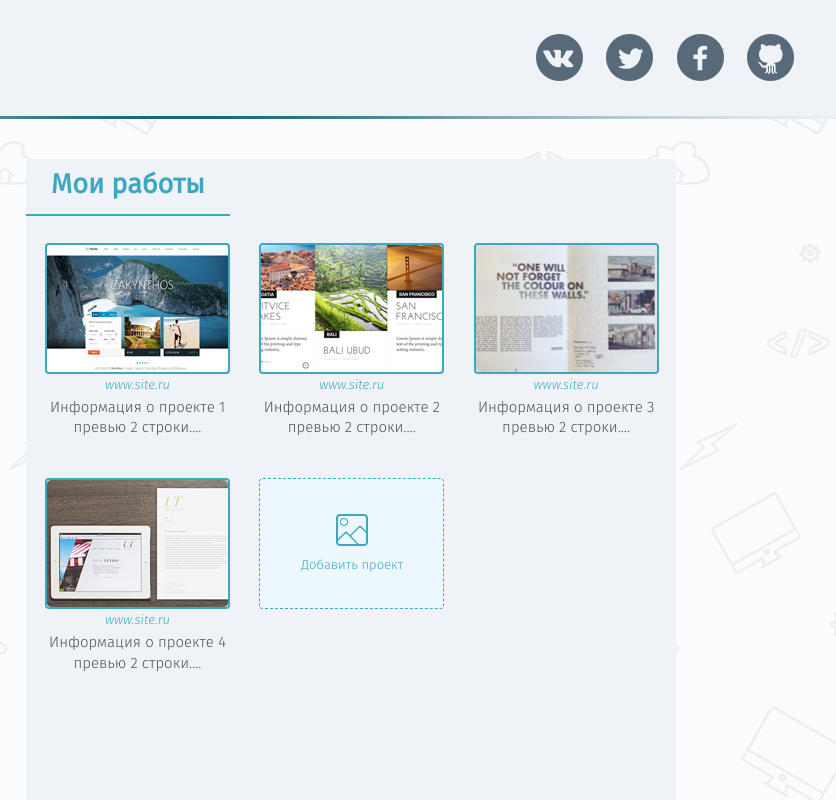
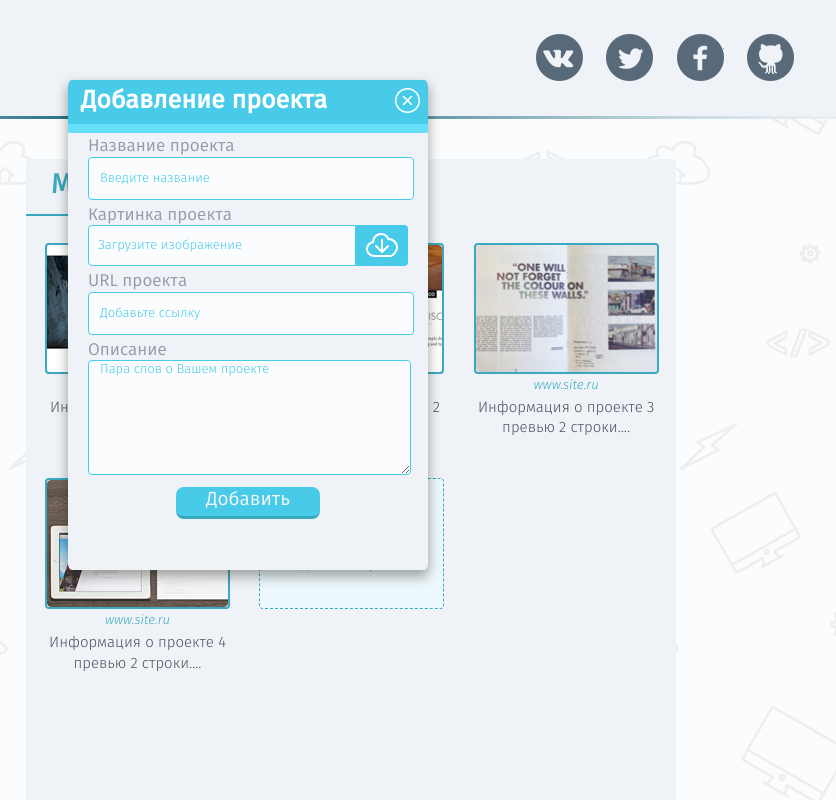
Before and after one commit to fadeevich/loftschool_1, a website: page app/my_works.html in a window 1280 px wide. Shown: the top 800 px of the page, 444-1280 px from the left. Drawn offline with nearby package versions, Linux system fonts and the light colour scheme.

Commit message:
popup add project

```diff
--- a/app/css/my_works.css
+++ b/app/css/my_works.css
@@ -127,3 +127,138 @@
 	text-align: center;
 	line-height: 1.35;
 }
+/*POPUP*/
+.body-darken:after {
+	content: "";
+	display: block;
+	z-index: 10;
+	position: fixed;
+	top: 0px;
+	left: 0px;
+	background-color: #58697a;
+	opacity: 0.75;
+	width: 100%;
+	height: 100%;
+}
+.modal-window {
+	display: block;
+	position: fixed;
+	overflow: hidden;
+	z-index: 20;
+	top: 10%;
+	left: 40%;
+	width: 360px;
+	min-height: 490px;
+	border-radius: 4px/7px;
+	background-color: #eff3f7;
+	box-shadow: 0 6px 12px 1px rgba(13,16,7,.35);
+}
+.modal-window-header {
+	background-color: #48cbe8;
+	border-bottom: 9px solid #67dffa;
+	margin-bottom: 4px;
+}
+.modal-window-title {
+	margin: 0;
+	float: left;
+	font-family: 'fira_sansregular';
+	font-size: 25px;
+	color: #fff;
+	line-height: 44px;
+	text-indent: 13px;
+}
+.modal-window-btn-close {
+	float: right;
+	width: 30px;
+	height: 30px;
+	margin-top: 3px;
+	margin-right: 3px;
+	font-size: 0;
+	background: url(../img/btn-close.png) no-repeat 0px 5px;
+}
+.modal-window-form {
+	margin: 0 auto;
+	width: 320px;;
+}
+input::-webkit-input-placeholder {color:#48cbe8;font-family: 'fira_sanslight';font-size: 13px;text-indent: 9px;}
+input::-moz-placeholder {color:#48cbe8;font-family: 'fira_sanslight';font-size: 13px;text-indent: 9px;}
+input:-moz-placeholder {color:#48cbe8;font-family: 'fira_sanslight';font-size: 13px;text-indent: 9px;}
+input:-ms-input-placeholder {color:#48cbe8;font-family: 'fira_sanslight';font-size: 13px;text-indent: 9px;}
+textarea::-webkit-input-placeholder {color: #48cbe8;font-family: 'fira_sanslight';font-size: 13px;text-indent: 9px;}
+textarea::-moz-placeholder {color: #48cbe8;font-family: 'fira_sanslight';font-size: 13px;text-indent: 9px;}
+textarea:-moz-placeholder {color:#48cbe8;font-family: 'fira_sanslight';font-size: 13px;text-indent: 9px;}
+textarea:-ms-input-placeholder {color:#48cbe8;font-family: 'fira_sanslight';font-size: 13px;text-indent: 9px;}
+.modal-window-label {
+	font-size: 17px;
+	color: #959aa8;
+}
+.form-row {
+	margin-bottom: 6px;
+}
+.modal-window-input {
+	width: 100%;
+	border: 1px solid #48cbe8;
+	border-radius: 4px;
+	outline: none;
+	background-color: #fbfcfd;
+	font-family: 'fira_sanslight';
+	font-size: 13px;
+	color:#48cbe8;
+	text-indent: 9px;
+	height: 39px;
+	line-height: 39px;
+}
+.file-upload-btn {
+  position: relative;
+  overflow: hidden;
+  border-radius: 0 4px 4px 0;
+  font-size: 0;
+  width: 52px;
+  height: 41px;
+  background: #48cbe8 url(../img/btn-file-upload.png) no-repeat 10px 8px;
+}
+.file-upload-btn #project-image {
+  position: absolute;
+  top: 0;
+  right: 0;
+  font-size: 200px;
+  opacity: 0;
+  cursor: pointer;
+}
+.modal-window-input.file {
+	float: left;
+	width: 266px;
+	border-radius: 4px 0 0 4px;
+}
+.modal-window-textarea {
+	width: 99%;
+	height: 109px;
+	outline: none;
+	border: 1px solid #48cbe8;
+	border-radius: 4px;
+	background-color: #fbfcfd;
+	font-family: 'fira_sanslight';
+	font-size: 13px;
+	color:#48cbe8;
+	text-indent: 9px;
+}
+.btn-row {
+	text-align: center;
+}
+.modal-window-btn-submit {
+	padding: 0 30px 0 30px;
+	height: 32px;
+	font-size: 19px;
+	color: #f6f6f6;
+	border: none;
+	outline: none;
+	border-radius: 8px;
+	background-color: #48cbe8;
+	border-bottom: 3px solid #3ba8c0;
+}
+.modal-window-btn-submit:hover {
+	border-bottom: none;
+}
+.modal-window-btn-submit:active {
+	border-top: 3px solid #3ba8c0;
+}
--- a/app/my_works.html
+++ b/app/my_works.html
@@ -116,13 +116,45 @@
 				</main>
 			</div>
 	</div>
-	<footer class="footer">
-    <div class="container">
-    	<div class="lock">
-      	<a href="#" class="lock-inner">Войти</a>
-      </div>
+   		<footer class="footer">
+    		<div class="container">
+     		<div class="lock">
+     			<a href="#" class="lock-inner">Войти</a>
+     		</div>
       <div class="copyright">&copy; 2015. Это мой сайт, пожалуйста, не копируйте и не воруйте его</div>
     </div>
 	</footer>
+<!--	POPUP-->
+	<div class="modal-window">
+		<div class="modal-window-header clearfix">
+			<h2 class="modal-window-title">Добавление проекта</h2>
+			<a href="#" class="modal-window-btn-close">Закрыть</a>
+		</div>
+		<form action="#" class="modal-window-form">
+			<div class="form-row">
+				<label for="project-title" class="modal-window-label">Название проекта</label>
+				<input type="text" class="modal-window-input" id="project-title" placeholder="Введите название">
+			</div>
+			<div class="form-row">
+				<label for="project-image" class="modal-window-label">Картинка проекта</label>
+					<div class="file-upload-row">
+						<div class="modal-window-input file">Загрузите изображение</div>
+						<div class="file-upload-btn">Загрузить<input type="file" id="project-image">
+						</div>
+					</div>
+			</div>
+			<div class="form-row">
+				<label for="project-url" class="modal-window-label">URL проекта</label>
+				<input type="text" class="modal-window-input" id="project-url" placeholder="Добавьте ссылку">
+			</div>
+			<div class="form-row">
+				<label for="project-descr" class="modal-window-label">Описание</label>
+				<textarea type="text" class="modal-window-textarea" id="project-descr" placeholder="Пара слов о Вашем проекте"></textarea>
+			</div>
+			<div class="btn-row">
+				<input type="submit" class="modal-window-btn-submit" value="Добавить">
+			</div>
+		</form>
+	</div>
 </body>
 </html>
```
Also changed, not shown: app/img/btn-close.png (added), app/img/btn-file-upload.png (added).
